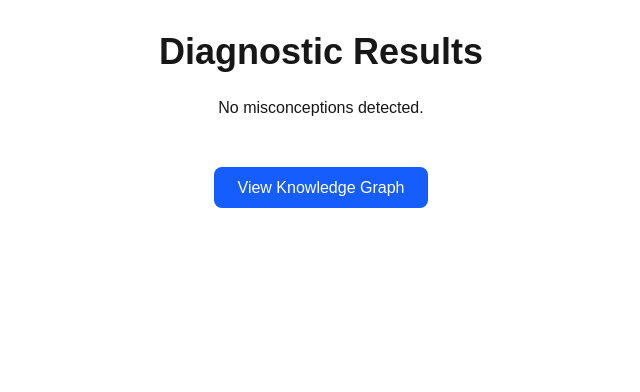
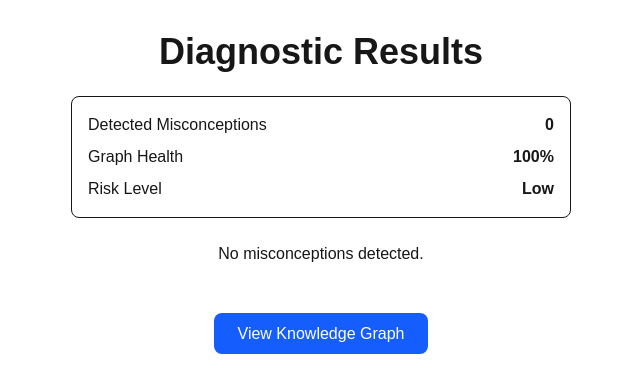
Before and after one commit to Omkarkele2006/SciSleuth, a Next.js app in the folder frontend/: page /results in a window 1280 px wide. Shown: the top 392 px of the page, without its empty margins (319-959 px from the left). Built offline with nearby package versions, Linux system fonts and the light colour scheme.

Commit message:
feat: add diagnostic summary metrics

```diff
--- a/frontend/src/app/results/page.tsx
+++ b/frontend/src/app/results/page.tsx
@@ -9,7 +9,22 @@ import Link from "next/link";
 export default function ResultsPage() {
     const [misconceptions, setMisconceptions] =
         useState<Misconception[]>([]);
+    const totalConcepts = 5;
 
+    const graphHealth =
+        Math.round(
+            ((totalConcepts -
+                misconceptions.length) /
+                totalConcepts) *
+            100
+        );
+
+    const riskLevel =
+        misconceptions.length >= 4
+            ? "High"
+            : misconceptions.length >= 2
+                ? "Moderate"
+                : "Low";
     useEffect(() => {
         const stored =
             localStorage.getItem(
@@ -28,7 +43,33 @@ export default function ResultsPage() {
             <h1 className="text-4xl font-bold">
                 Diagnostic Results
             </h1>
+            <div className="border rounded-lg p-4 w-[500px]">
+                <div className="flex justify-between">
+                    <span>
+                        Detected Misconceptions
+                    </span>
 
+                    <strong>
+                        {misconceptions.length}
+                    </strong>
+                </div>
+
+                <div className="flex justify-between mt-2">
+                    <span>Graph Health</span>
+
+                    <strong>
+                        {graphHealth}%
+                    </strong>
+                </div>
+
+                <div className="flex justify-between mt-2">
+                    <span>Risk Level</span>
+
+                    <strong>
+                        {riskLevel}
+                    </strong>
+                </div>
+            </div>
             {misconceptions.length === 0 ? (
                 <p>No misconceptions detected.</p>
             ) : (
```
